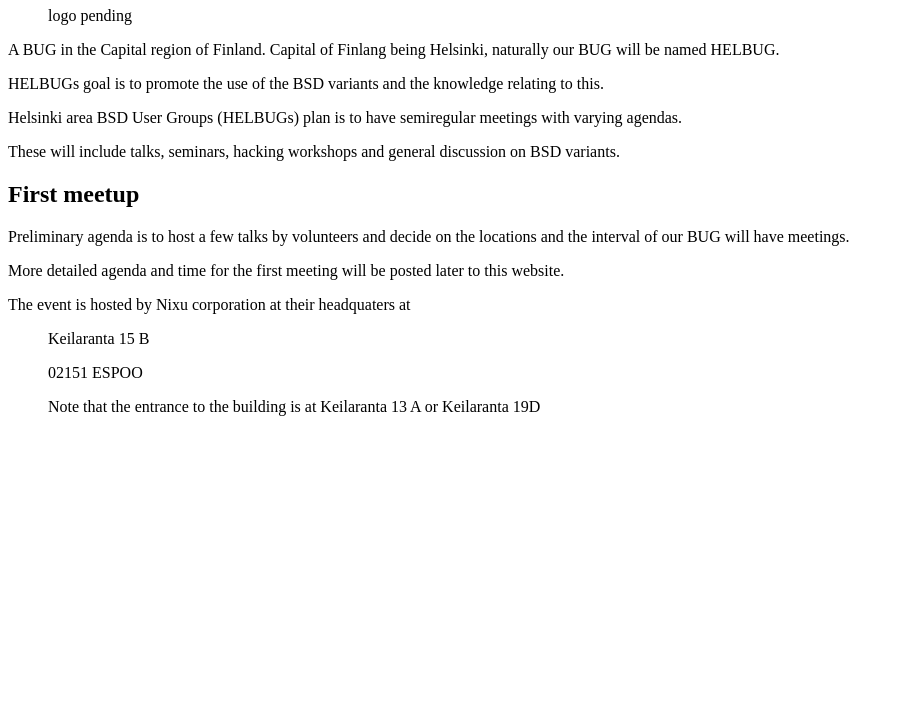
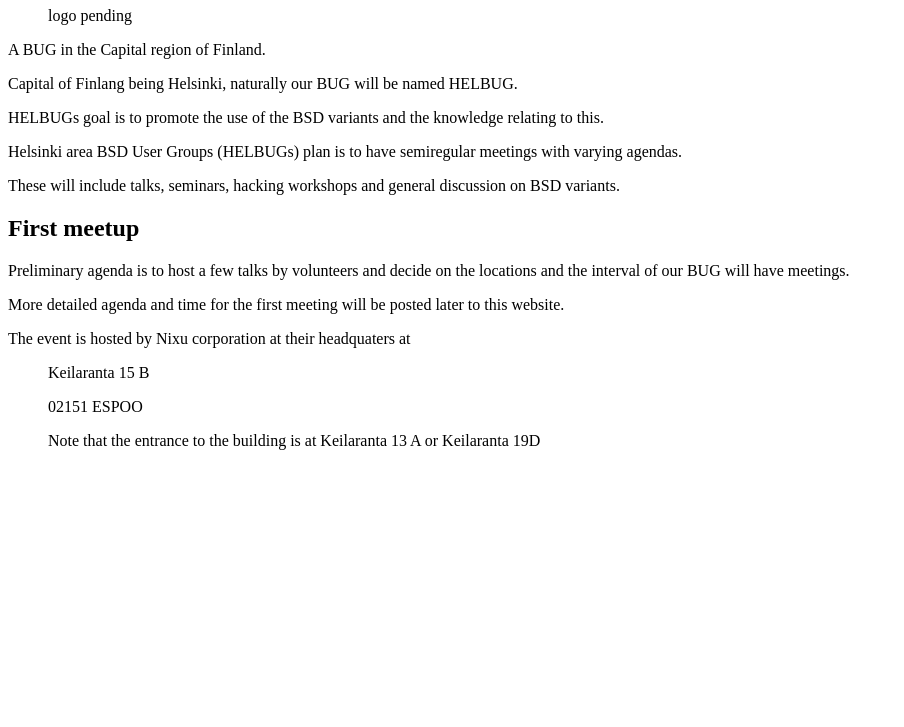
Before and after one commit to helbug/helbug.github.io, a plain HTML site: page index.html in a window 1280 px wide. Shown: the part 73-800 px from the top of the page, without its empty margins (0-904 px from the left). Drawn offline with Linux system fonts and the light colour scheme.

Commit message:
UI yet again

```diff
--- a/index.html
+++ b/index.html
@@ -9,7 +9,8 @@
   <ul><p> logo pending</ul>
   </p>
   <p> A BUG in the Capital region of Finland.
-  Capital of Finlang being Helsinki, naturally our BUG will be named HELBUG.
+  </p>
+  <p> Capital of Finlang being Helsinki, naturally our BUG will be named HELBUG.
   </p>
   <p> HELBUGs goal is to promote the use of the BSD variants and the knowledge relating to this.
   </p>
```
